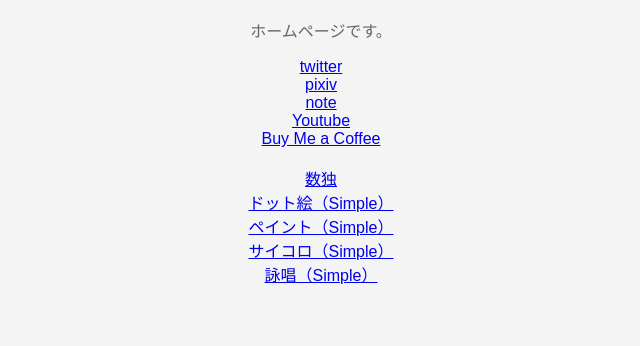
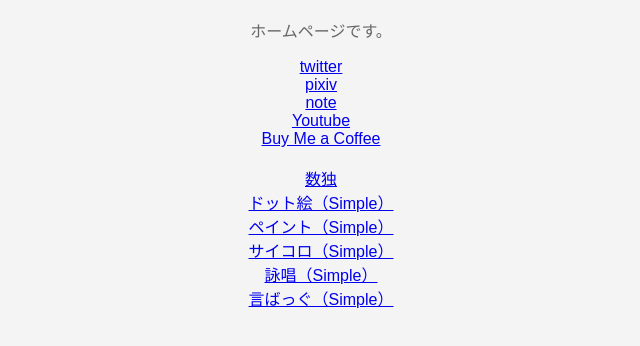
Before and after one commit to TomTomYoung/altchan-pages, a plain HTML site: page index.html in a window 1280 px wide. Shown: the part 90-436 px from the top of the page, without its empty margins (319-959 px from the left). Drawn offline with Linux system fonts and the light colour scheme.

Commit message:
Update index.html

```diff
--- a/index.html
+++ b/index.html
@@ -34,6 +34,7 @@
     <a href="https://tomtomyoung.github.io/SimplePaint/" target="_blank" rel="noopener noreferrer">ペイント（Simple）</a><br>
     <a href="https://tomtomyoung.github.io/dice/" target="_blank" rel="noopener noreferrer">サイコロ（Simple）</a><br>
     <a href="https://tomtomyoung.github.io/bleach/" target="_blank" rel="noopener noreferrer">詠唱（Simple）</a><br>
+    <a href="https://tomtomyoung.github.io/wordSerial/" target="_blank" rel="noopener noreferrer">言ばっぐ（Simple）</a><br>
 
 </body>
 </html>
```
